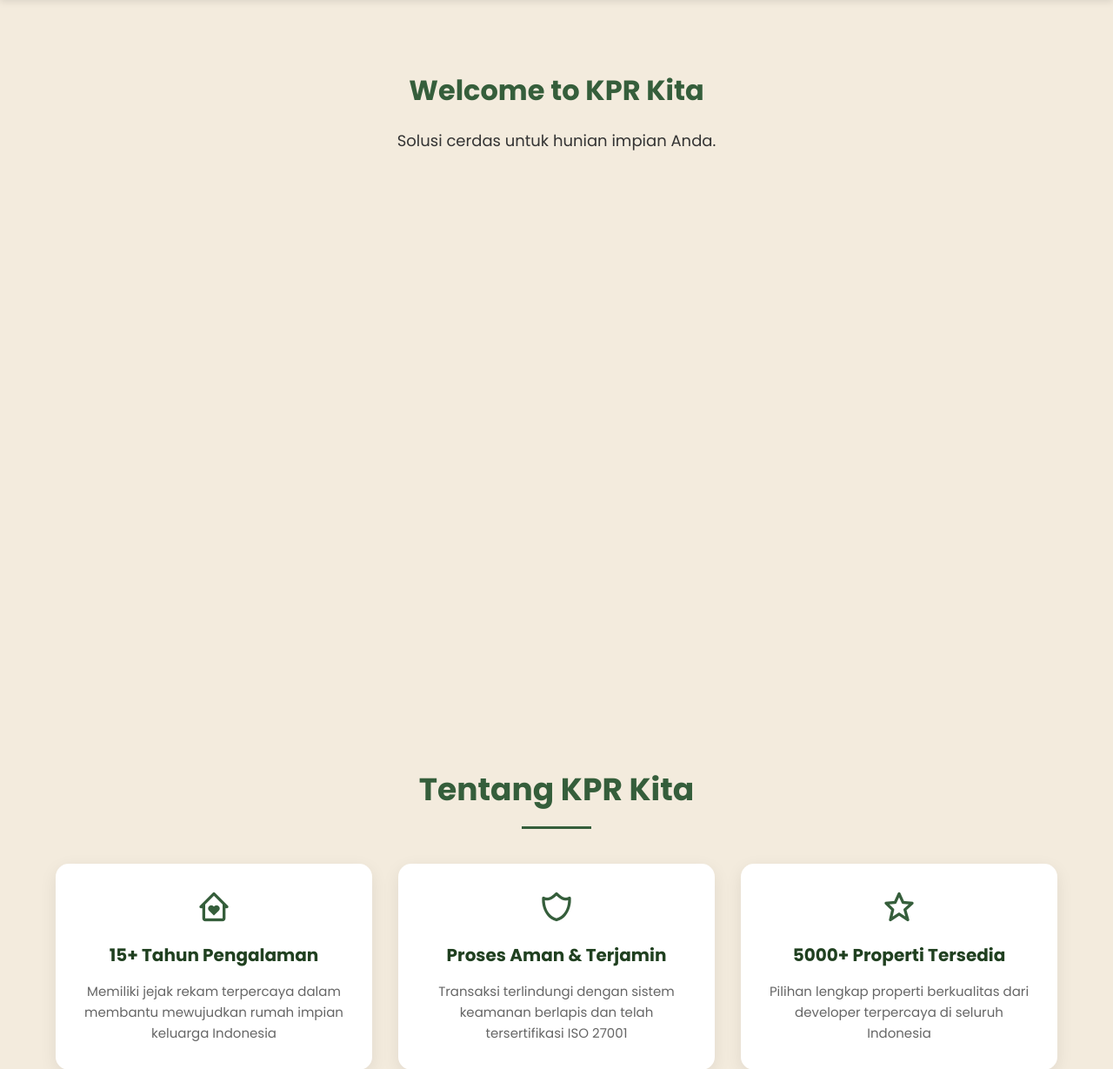
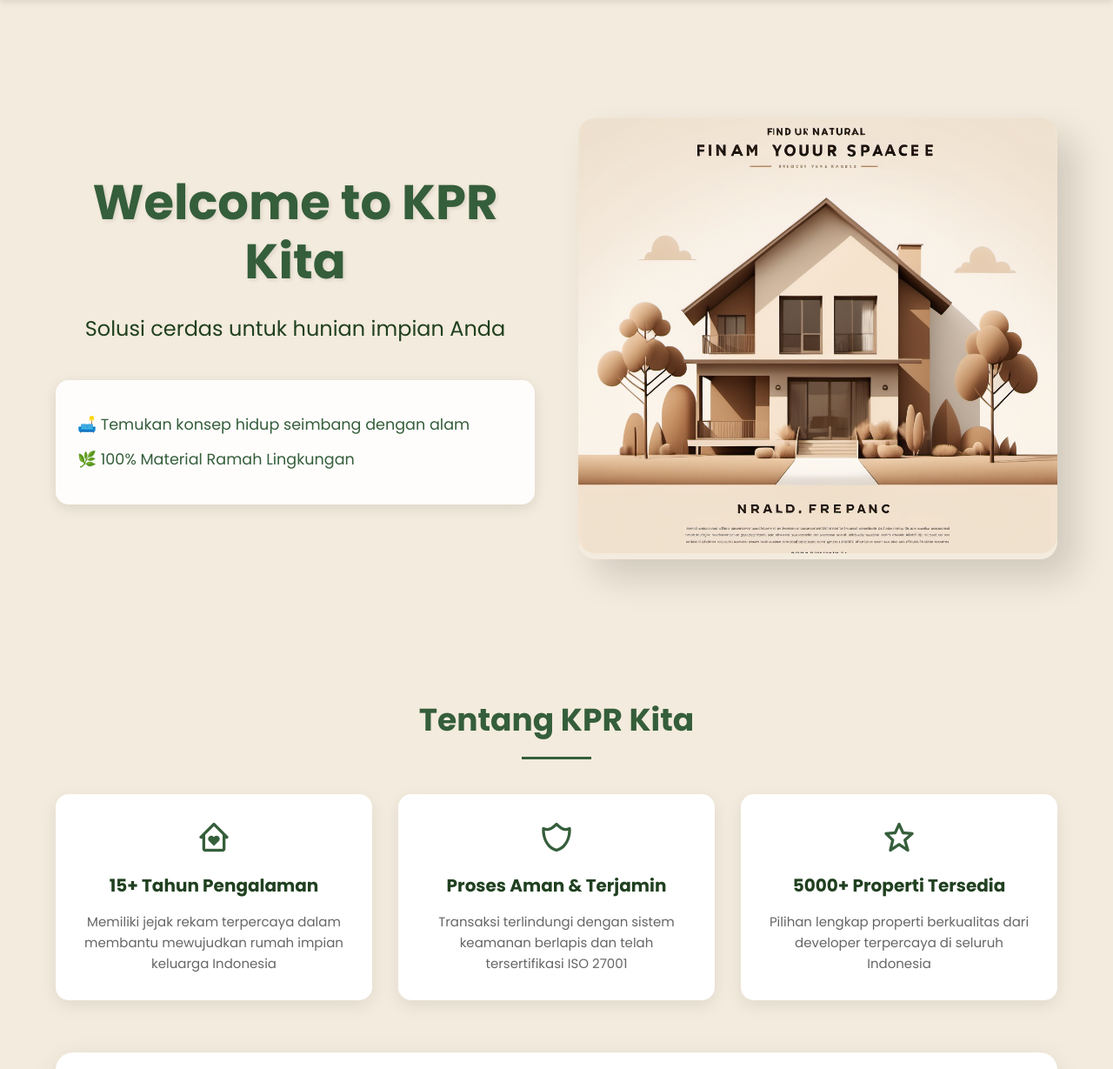
Before and after one commit to Barafa-Ab/web_project, a PHP site: page / in a window 1280 px wide. Shown: the part 80-1309 px from the top of the page at 87% size. Run offline with PHP 8.4, Linux system fonts and the light colour scheme.

Commit message:
added image (home0), fixed home section (html and css)

```diff
--- a/css/index.css
+++ b/css/index.css
@@ -74,6 +74,73 @@
     text-align: center;
     max-width: 800px;
     margin: 0 auto;
+}
+
+/* CSS untuk Home Section */
+#home {
+  padding: 60px 5% 0;
+  min-height: 90vh;
+  display: flex;
+  align-items: center;
+  position: relative;
+}
+
+.home-hero {
+  display: grid;
+  grid-template-columns: 1fr 1fr;
+  gap: 50px;
+  align-items: center;
+  max-width: 1200px;
+  margin: 0 auto;
+}
+
+.hero-content {
+  position: relative;
+  z-index: 2;
+}
+
+#home h1 {
+  font-size: 3.5rem;
+  color: #355E3B;
+  line-height: 1.2;
+  margin-bottom: 25px;
+  text-shadow: 2px 2px 4px rgba(0,0,0,0.1);
+}
+
+.tagline {
+  font-size: 1.5rem;
+  color: #204020;
+  margin-bottom: 40px;
+}
+
+.hero-highlight {
+  background: rgba(255,255,255,0.9);
+  padding: 25px;
+  border-radius: 15px;
+  box-shadow: 0 4px 15px rgba(0,0,0,0.1);
+}
+
+.hero-highlight p {
+  font-size: 1.1rem;
+  color: #355E3B;
+  margin: 12px 0;
+  display: flex;
+  align-items: center;
+  gap: 10px;
+}
+
+.hero-image {
+  position: relative;
+  border-radius: 20px;
+  box-shadow: 20px 20px 40px rgba(0,0,0,0.15);
+}
+
+.featured-image {
+  width: 100%;
+  height: 500px;
+  object-fit: cover;
+  border-radius: 20px;
+  transition: transform 0.3s ease;
 }
 
 /* CSS untuk About Us */
@@ -207,16 +274,6 @@
 .about-image img {
   width: 100%;
   border-radius: 15px;
-}
-
-@media (max-width: 768px) {
-  .about-main {
-      flex-direction: column;
-  }
-
-  .about-image {
-      order: -1;
-  }
 }
 
 /* ===== GALLERY ===== */
@@ -360,5 +417,5 @@
 }
 
 .social-icons a:hover {
-  color: #204020; /* Warna lebih gelap dari hijau daun */
+  color: #204020;
 }
--- a/index.html
+++ b/index.html
@@ -24,8 +24,22 @@
 
     <main>
         <section id="home">
-            <h1>Welcome to KPR Kita</h1>
-            <p>Solusi cerdas untuk hunian impian Anda.</p>
+          <div class="home-hero">
+              <div class="hero-content">
+                  <h1>Welcome to KPR Kita</h1>
+                  <p class="tagline">Solusi cerdas untuk hunian impian Anda</p>
+                  <div class="hero-highlight">
+                      <p>🛋️ Temukan konsep hidup seimbang dengan alam</p>
+                      <p>🌿 100% Material Ramah Lingkungan</p>
+                  </div>
+              </div>
+              <div class="hero-image">
+                  <img src="images/home0.jpg"
+                      alt="Konsep Hunian Alami"
+                      class="featured-image">
+                  <div class="image-overlay"></div>
+              </div>
+          </div>
         </section>
 
         <section id="about" class="about">
@@ -90,7 +104,7 @@
             </div>
         </section>
 
-        <footer class="custom-footer">
+        <footer class="custom-footer" id="contact">
             <div class="footer-container">
               <div class="footer-left">
                 <img src="images/logokomplit.png" alt="Logo KPR Kita">
```
Also changed, not shown: images/home0.jpg (added).
